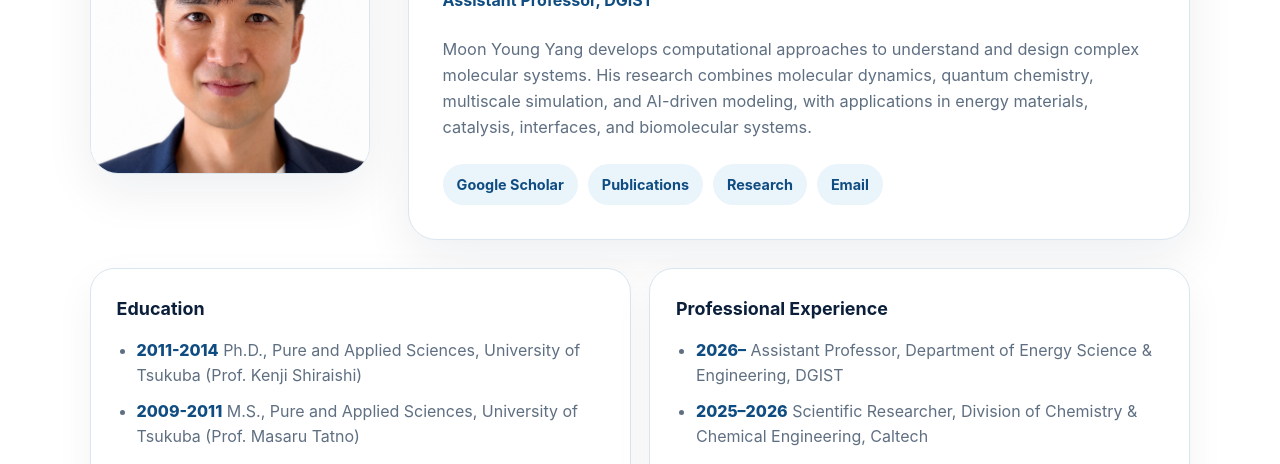
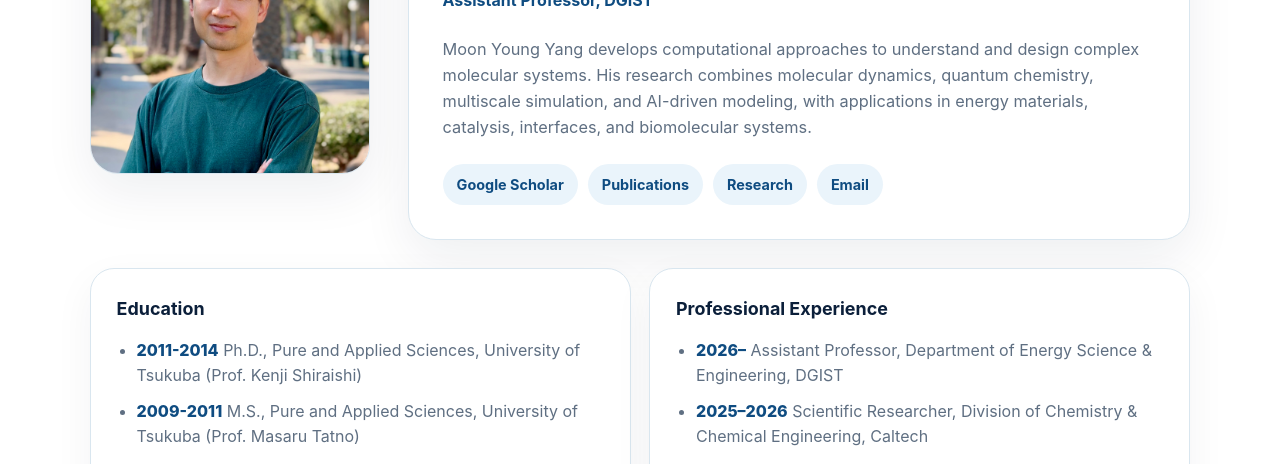
Before and after one commit to myyang-lab/myyang-lab.github.io, a plain HTML site: page moon-young-yang.html in a window 1280 px wide. Shown: the part 636-1100 px from the top of the page. Drawn offline with Linux system fonts and the light colour scheme.

Commit message:
Update moon-young-yang.html

```diff
--- a/moon-young-yang.html
+++ b/moon-young-yang.html
@@ -38,7 +38,7 @@
       <div class="section-inner">
         <a class="back-link" href="people.html">← Back to People</a>
         <div class="profile">
-          <img class="profile-photo" src="assets/images/portrait_myyang.jpg" alt="Moon Young Yang">
+          <img class="profile-photo" src="assets/images/moon-young-yang.jpg" alt="Moon Young Yang">
           <div class="profile-main">
             <h2>Moon Young Yang</h2>
             <div class="profile-title">Assistant Professor, DGIST</div>
```
